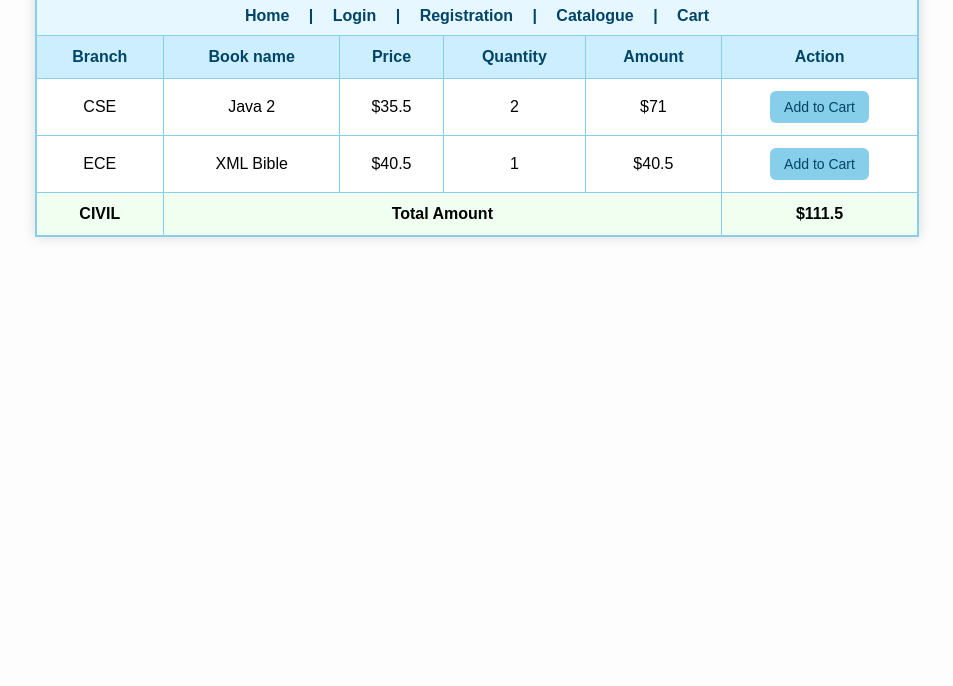
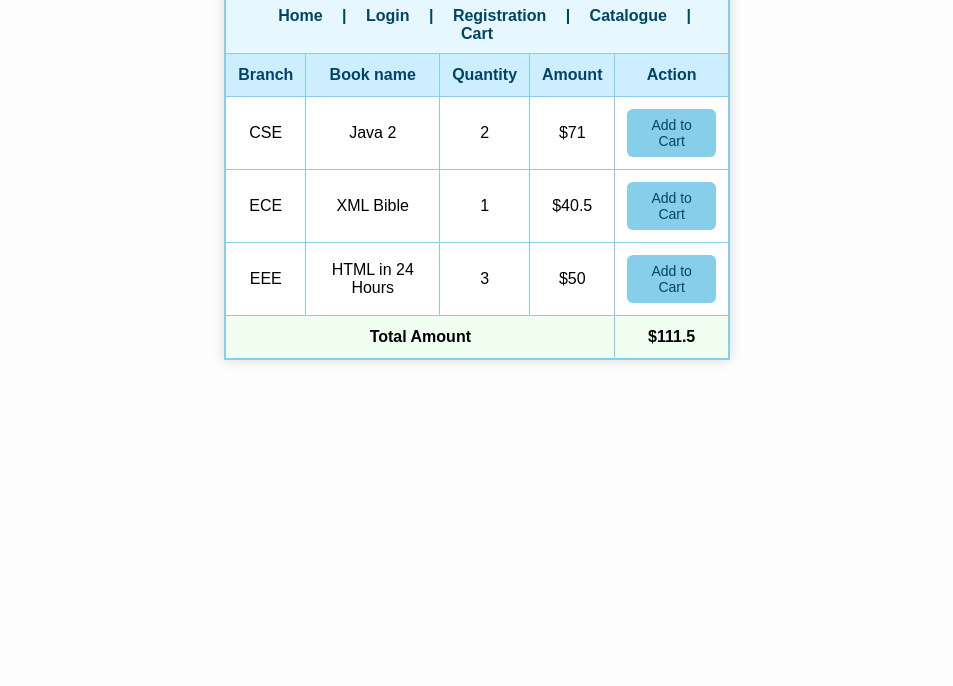
Before and after one commit to khushigarg05/FSD-WD-CSE-17-KHUSHI-GARG, a plain HTML site: page HTML/cart.html in a window 1280 px wide. Shown: the part 114-800 px from the top of the page, without its empty margins (163-1116 px from the left). Drawn offline with Linux system fonts and the light colour scheme.

Commit message:
width changed

```diff
--- a/HTML/cart.html
+++ b/HTML/cart.html
@@ -11,7 +11,7 @@
         }
         table {
             border-collapse: collapse;
-            width: 70%;
+            width: 40%;
             margin: 30px auto;
             box-shadow: 0 0 12px rgba(0,0,0,0.15);
             background-color: #ffffff;
@@ -82,8 +82,6 @@
         </td>
         <td colspan="4"><h1>The Book Loft</h1></td>
     </tr>
-
-    <!-- Navigation -->
     <tr class="nav">
         <td colspan="6">
             <span>Home</span> |
@@ -93,22 +91,17 @@
             <span>Cart</span>
         </td>
     </tr>
-
-    <!-- Table Headers -->
     <tr>
         <th>Branch</th>
         <th>Book name</th>
-        <th>Price</th>
         <th>Quantity</th>
         <th>Amount</th>
         <th>Action</th>
     </tr>
 
-    <!-- Book Rows -->
     <tr>
         <td>CSE</td>
         <td>Java 2</td>
-        <td>$35.5</td>
         <td>2</td>
         <td>$71</td>
         <td><button class="btn-cart">Add to Cart</button></td>
@@ -116,15 +109,20 @@
     <tr>
         <td>ECE</td>
         <td>XML Bible</td>
-        <td>$40.5</td>
         <td>1</td>
         <td>$40.5</td>
+        <td><button class="btn-cart">Add to Cart</button></td>
+    </tr>
+    <tr>
+        <td>EEE</td>
+        <td>HTML in 24 Hours</td>
+        <td>3</td>
+        <td>$50</td>
         <td><button class="btn-cart">Add to Cart</button></td>
     </tr>
 
     <!-- Total -->
     <tr class="total-row">
-        <td>CIVIL</td>
         <td colspan="4">Total Amount</td>
         <td>$111.5</td>
     </tr>
```
